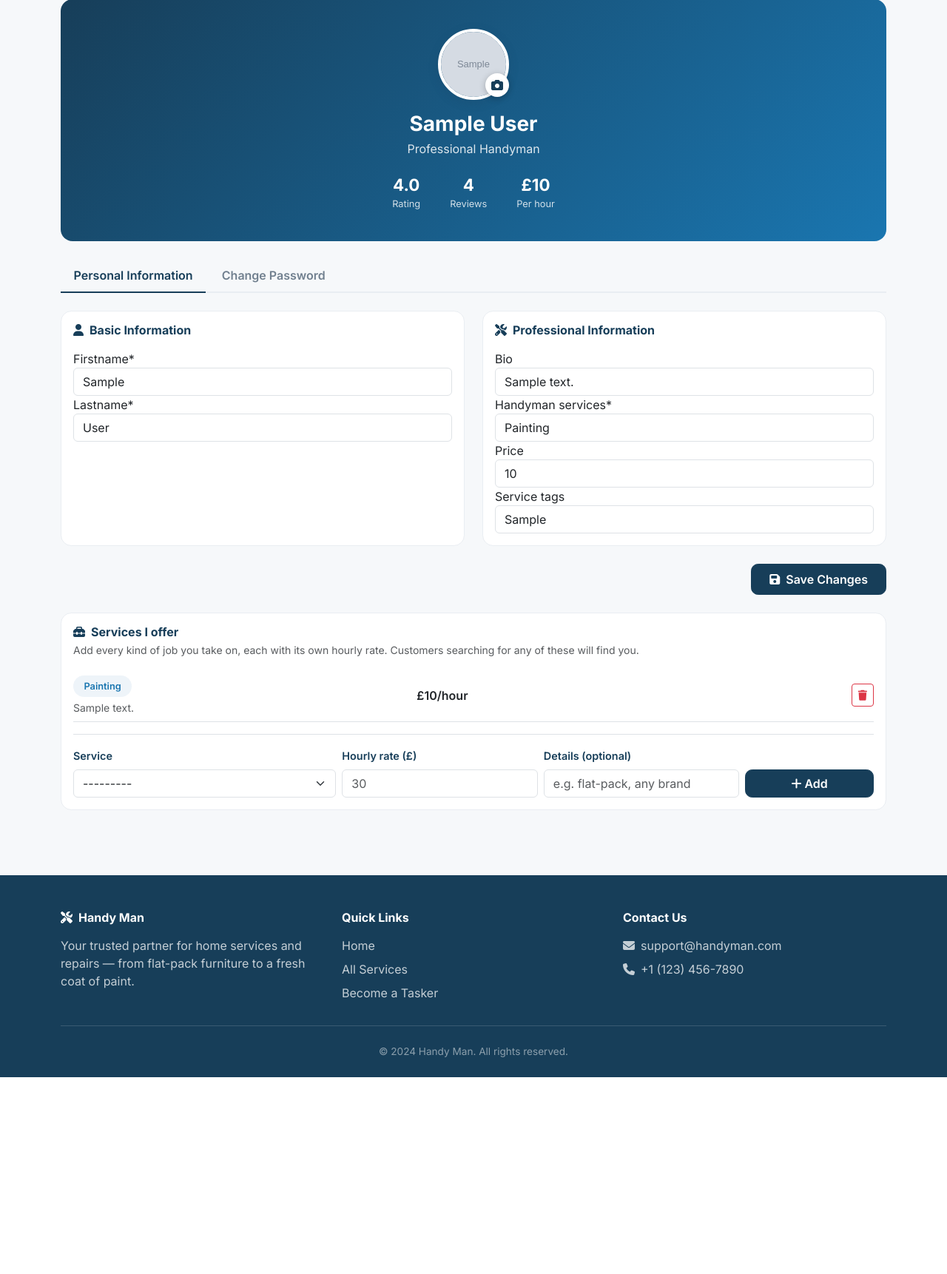
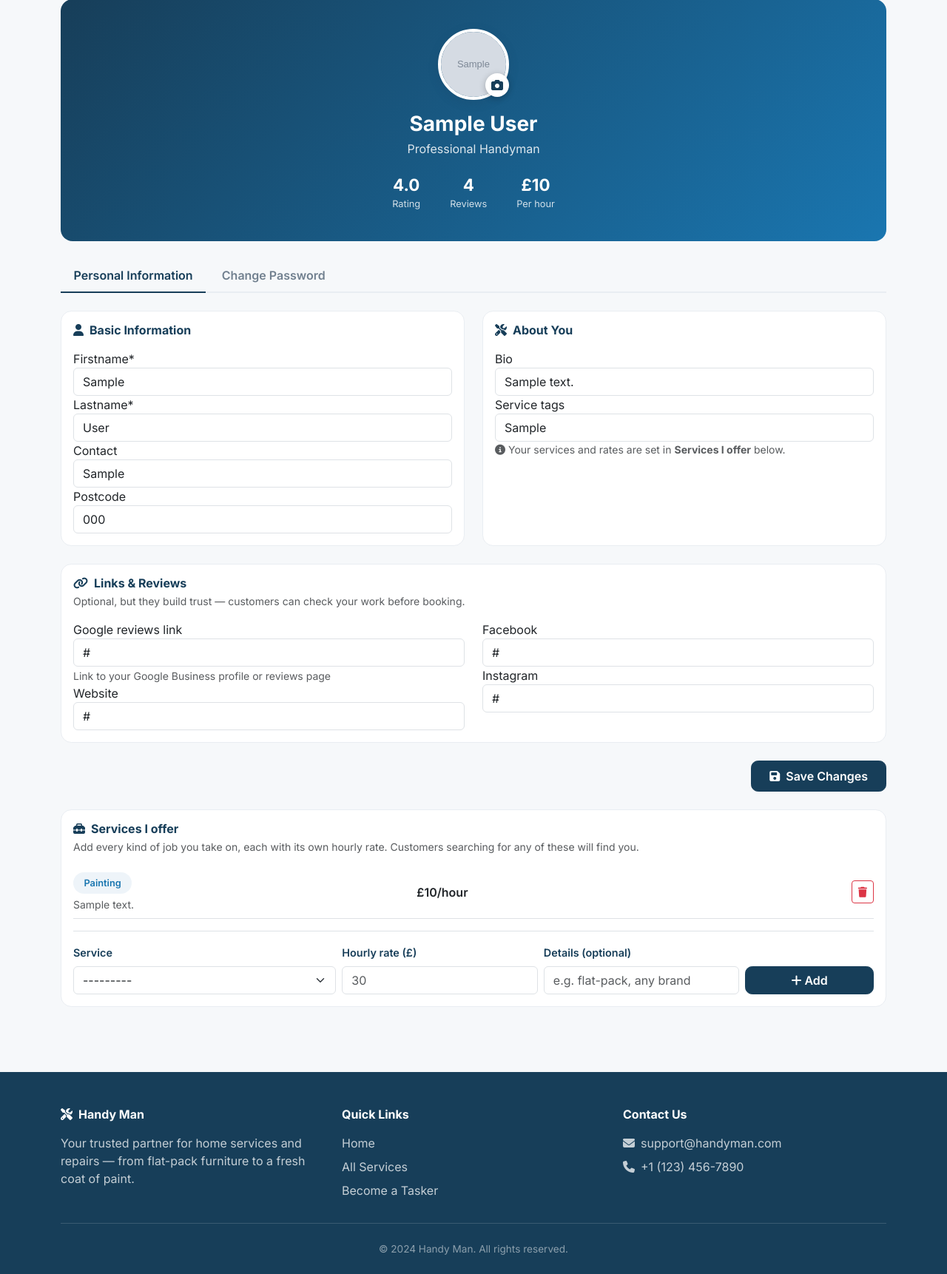
Before and after one commit to FAIZAN101013/handyman, a Django app: page /profile-edit/1/ in a window 1280 px wide. Shown: the part 93-1815 px from the top of the page at 74% size. Before the commit the page ends 1549 px from the top, so only its background shows below. Run offline with Django 4.2, Linux system fonts and the light colour scheme; a user stored in the database is signed in; tables that the repository leaves empty hold one stand-in row (values such as "Sample post"); grey boxes marked "Sample" are stand-in pictures; some libraries are stand-ins or nearby versions.

Commit message:
feat(profile): one place for services, and links customers can check
The profile form still carried a single service dropdown and price field
next to the bio while the new offerings list sat below it, so there were
two contradictory places to say what you charge. Those two fields leave
the form; the offerings list is now the only answer, and the card beside
the bio holds links instead: Google reviews, website, Facebook,
Instagram. URLField validates the scheme, so a javascript: link cannot be
stored, and the rendered links carry rel=noopener.

Everywhere a single rate used to be read now goes through rate_display,
which shows a range when the services differ, and the dashboard nudge
asks for a service rather than a rate field that no longer exists. The
all-rounder list on browse pages needed tightening for the same reason:
handyman_services defaults to All Services and can no longer be edited,
so on its own it would have swept in every profile that never configured
anything. Contact and postcode join the form while it is being reshaped,
since a handyman had no way to set either.

```diff
--- a/userhandle/models.py
+++ b/userhandle/models.py
@@ -60,6 +60,17 @@ class HandymanUser(AbstractBaseUser, PermissionsMixin):
     date_joined = models.DateField(auto_now_add=True, null=True, blank=True)
     service_tags = models.CharField(max_length=200,  null=True, blank=True)
 
+    # Places a customer can go to check the handyman out for themselves.
+    # URLField validates the scheme, so only http(s) links can be stored.
+    website = models.URLField(max_length=300, blank=True, null=True)
+    google_reviews_url = models.URLField(
+        max_length=500, blank=True, null=True,
+        verbose_name="Google reviews link",
+        help_text="Link to your Google Business profile or reviews page",
+    )
+    facebook_url = models.URLField(max_length=300, blank=True, null=True, verbose_name="Facebook")
+    instagram_url = models.URLField(max_length=300, blank=True, null=True, verbose_name="Instagram")
+
     is_customer = models.BooleanField(default=False)
     is_FixR = models.BooleanField(default=False)
     is_superuser = models.BooleanField(default=False)
@@ -91,6 +102,34 @@ class HandymanUser(AbstractBaseUser, PermissionsMixin):
             return str(self.firstname + " " + self.lastname)
 
         return self.email
+
+    # Rates now live on the individual service offerings, so what to show is
+    # either a single figure or a range. Falls back to the legacy price field
+    # for profiles created before offerings existed.
+    @property
+    def rate_display(self):
+        prices = sorted(o.price for o in self.offerings.all())
+        if prices:
+            if prices[0] == prices[-1]:
+                return f"£{prices[0]}"
+            return f"£{prices[0]}–{prices[-1]}"
+        if self.price:
+            return f"£{self.price}"
+        return None
+
+    # True once the handyman has said what they actually do.
+    @property
+    def has_services(self):
+        return self.offerings.exists()
+
+    # A single number for estimates: the cheapest service they offer, falling
+    # back to the legacy rate and finally to the site default.
+    @property
+    def base_rate(self):
+        prices = [o.price for o in self.offerings.all()]
+        if prices:
+            return min(prices)
+        return self.price or 40
 
     # def savetags(self):
     #     if self.handyman_category in tagdict:
--- a/userhandle/serviceview.py
+++ b/userhandle/serviceview.py
@@ -30,14 +30,27 @@ def handymen_for(service):
     ).distinct()
 
 
+# Handymen who cover everything. Since handyman_services defaults to
+# "All Services" and is no longer editable, the legacy field alone would sweep
+# in every profile that never configured anything -- a set price is what marks
+# a legacy profile as deliberately set up.
+def all_round_handymen():
+    return HandymanUser.objects.filter(
+        Q(is_customer=False),
+        Q(is_superuser=False),
+    ).filter(
+        Q(offerings__service="All Services")
+        | (
+            Q(offerings__isnull=True)
+            & Q(handyman_services="All Services")
+            & Q(price__isnull=False)
+        )
+    ).distinct()
+
+
 @customer_only
 def General(request):
-    allservicelist = HandymanUser.objects.filter(
-            Q(is_superuser=False),
-            Q(is_customer=False),
-
-            Q(handyman_services="All Services")
-            )
+    allservicelist = all_round_handymen()
     services = handymen_for("General Handyman")
     context = {'servicelist':services, 'allservicelist': allservicelist}
     return render(request, 'search_result.html', context)
@@ -47,12 +60,7 @@ def General(request):
 
 @customer_only
 def Furniture(request):
-    allservicelist = HandymanUser.objects.filter(
-            Q(is_superuser=False),
-            Q(is_customer=False),
-
-            Q(handyman_services="All Services")
-            )
+    allservicelist = all_round_handymen()
 
 
 
@@ -63,12 +71,7 @@ def Furniture(request):
 
 @customer_only
 def Moving(request):
-    allservicelist = HandymanUser.objects.filter(
-            Q(is_superuser=False),
-            Q(is_customer=False),
-
-            Q(handyman_services="All Services")
-            )
+    allservicelist = all_round_handymen()
     services = handymen_for("Help Moving")
     context = {'servicelist':services, 'allservicelist': allservicelist}
     return render(request, 'search_result.html', context)
@@ -76,12 +79,7 @@ def Moving(request):
 
 @customer_only
 def Mounting(request):
-    allservicelist = HandymanUser.objects.filter(
-            Q(is_superuser=False),
-            Q(is_customer=False),
-
-            Q(handyman_services="All Services")
-            )
+    allservicelist = all_round_handymen()
 
     services = handymen_for("TV Mounting")
     context = {'servicelist':services, 'allservicelist': allservicelist}
@@ -90,12 +88,7 @@ def Mounting(request):
 
 @customer_only
 def Painting(request):
-    allservicelist = HandymanUser.objects.filter(
-            Q(is_superuser=False),
-            Q(is_customer=False),
-
-            Q(handyman_services="All Services")
-            )
+    allservicelist = all_round_handymen()
 
     services = handymen_for("Painting")
     context = {'servicelist':services, 'allservicelist': allservicelist}
@@ -105,14 +98,7 @@ def Painting(request):
 
 @customer_only
 def disinfecting_services(request):
-    allservicelist = HandymanUser.objects.filter(
-
-            Q(handyman_services="All Services")
-            ).exclude(
-                        Q(is_customer=True)|
-                        Q(is_superuser=True)
-
-                        )
+    allservicelist = all_round_handymen()
     services = handymen_for("Disinfecting Services")
     context = {'servicelist':services, 'allservicelist': allservicelist}
     return render(request, 'search_result.html', context)
@@ -123,14 +109,7 @@ def disinfecting_services(request):
 
 @customer_only
 def ikea_services(request):
-    allservicelist = HandymanUser.objects.filter(
-            Q(handyman_services="All Services")&
-            Q(is_FixR=True) & Q(is_customer=False) & Q(is_superuser=False)
-            ).exclude(
-                        Q(is_customer=True)|
-                        Q(is_superuser=True)
-
-                        )
+    allservicelist = all_round_handymen()
     services = handymen_for("IKEA Services")
     context = {'servicelist':services, 'allservicelist': allservicelist}
     return render(request, 'search_result.html', context)
--- a/userhandle/templates/partials/handyman_card.html
+++ b/userhandle/templates/partials/handyman_card.html
@@ -50,7 +50,7 @@
 
       <div class="col-12 col-md-auto text-md-end">
         <div class="hm-meta-value fs-4 mb-2">
-          &pound;{% if s.price %}{{ s.price }}{% else %}40{% endif %}<small class="text-muted fs-6 fw-normal">/hour</small>
+          {% if s.rate_display %}{{ s.rate_display }}{% else %}&pound;40{% endif %}<small class="text-muted fs-6 fw-normal">/hour</small>
         </div>
         <a href="{% url 'user-details' s.id %}" class="btn hm-btn-primary">
           View &amp; Book<i class="fas fa-arrow-right ms-2"></i>
--- a/userhandle/templates/profile.html
+++ b/userhandle/templates/profile.html
@@ -73,6 +73,9 @@
           {% if form.contact %}
             {{ form.contact|as_crispy_field }}
           {% endif %}
+          {% if form.postcode %}
+            {{ form.postcode|as_crispy_field }}
+          {% endif %}
         </div>
       </div>
     </div>
@@ -82,12 +85,38 @@
       <div class="card hm-card h-100">
         <div class="card-body">
           <h3 class="hm-section-title h6 mb-3">
-            <i class="fas fa-tools me-2"></i>Professional Information
+            <i class="fas fa-tools me-2"></i>About You
           </h3>
           {% if form.bio %}{{ form.bio|as_crispy_field }}{% endif %}
-          {% if form.handyman_services %}{{ form.handyman_services|as_crispy_field }}{% endif %}
-          {% if form.price %}{{ form.price|as_crispy_field }}{% endif %}
           {% if form.service_tags %}{{ form.service_tags|as_crispy_field }}{% endif %}
+          <p class="text-muted small mb-0">
+            <i class="fas fa-circle-info me-1"></i>Your services and rates are
+            set in <strong>Services I offer</strong> below.
+          </p>
+        </div>
+      </div>
+    </div>
+
+    <div class="col-12">
+      <div class="card hm-card">
+        <div class="card-body">
+          <h3 class="hm-section-title h6 mb-1">
+            <i class="fas fa-link me-2"></i>Links &amp; Reviews
+          </h3>
+          <p class="text-muted small mb-3">
+            Optional, but they build trust — customers can check your work
+            before booking.
+          </p>
+          <div class="row">
+            <div class="col-md-6">
+              {% if form.google_reviews_url %}{{ form.google_reviews_url|as_crispy_field }}{% endif %}
+              {% if form.website %}{{ form.website|as_crispy_field }}{% endif %}
+            </div>
+            <div class="col-md-6">
+              {% if form.facebook_url %}{{ form.facebook_url|as_crispy_field }}{% endif %}
+              {% if form.instagram_url %}{{ form.instagram_url|as_crispy_field }}{% endif %}
+            </div>
+          </div>
         </div>
       </div>
     </div>
--- a/userhandle/views.py
+++ b/userhandle/views.py
@@ -210,7 +210,14 @@ class ChangePasswordView(PasswordChangeView):
 # look for {% if user.is_FixR %} in profile.html
 class ProfileEditViewHandyman(UpdateView):
     model = HandymanUser
-    fields = ['firstname', 'lastname', 'bio', 'service_tags', 'handyman_services', 'price', 'handyman_image']
+    # Services and rates are managed in the offerings list below the form, so
+    # handyman_services/price are deliberately not editable here — one place to
+    # set what you do, not two.
+    fields = [
+        'firstname', 'lastname', 'contact', 'postcode', 'bio', 'service_tags',
+        'website', 'google_reviews_url', 'facebook_url', 'instagram_url',
+        'handyman_image',
+    ]
     template_name = 'profile.html'
     success_url = reverse_lazy('index')
 
```
Also changed, not shown: userhandle/templates/index.html (+4 -4 lines), userhandle/templates/search.html (+7 -4 lines), userhandle/templates/selected_user_details.html (+33 -2 lines), userhandle/migrations/0007_handymanuser_facebook_url_and_more.py (added).
